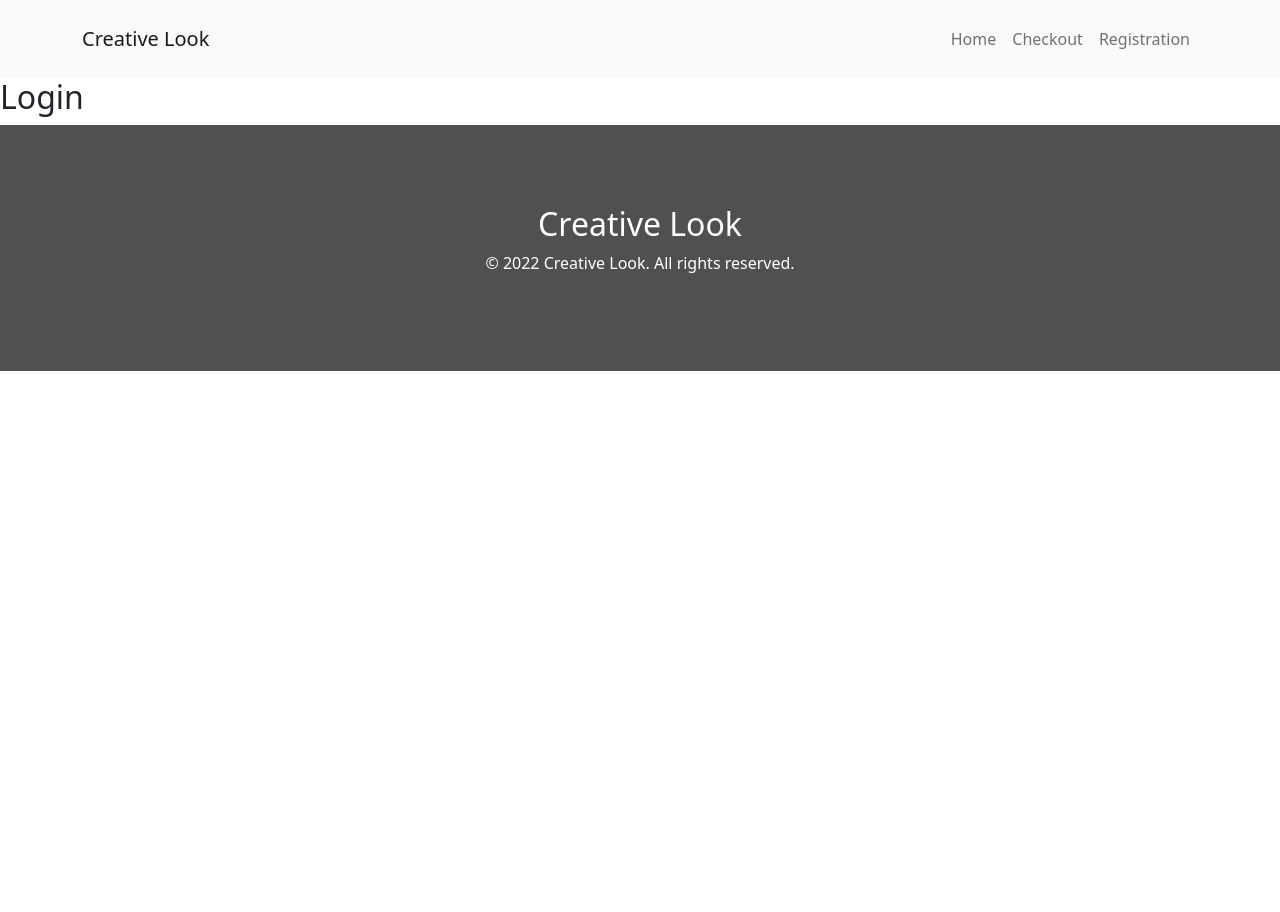
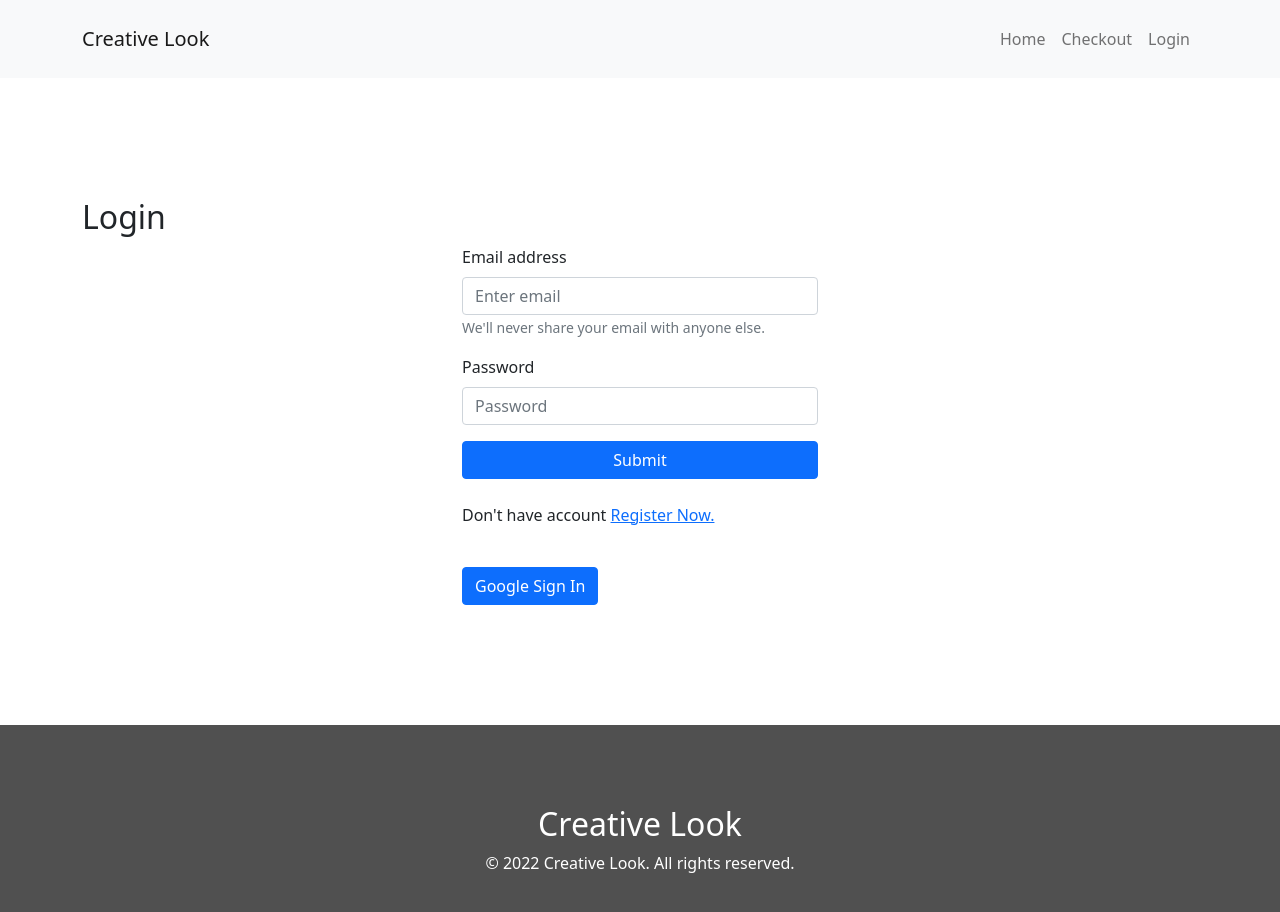
Before and after one commit to suzonkhan/creative-look, a React (Create React App) app: page /login in a window 1280 px wide. Shown: the top 912 px of the page. Before the commit the page ends 800 px from the top, so only its background shows below. Built offline with nearby package versions, Linux system fonts and the light colour scheme; no server answers.

Commit message:
login reg added

```diff
--- /dev/null
+++ b/src/Authentication/Authentication.js
@@ -0,0 +1,22 @@
+import React from 'react';
+import { Button } from 'react-bootstrap';
+import { useSignInWithGoogle } from 'react-firebase-hooks/auth';
+import { useLocation, useNavigate } from 'react-router-dom';
+import auth from '../firebase.init';
+
+const Authentication = () => {
+    let navigate = useNavigate();
+    let location = useLocation();
+    const [signInWithGoogle, user] = useSignInWithGoogle(auth);
+    let from = location.state?.from?.pathname || "/";
+    if (user) {
+        navigate(from, { replace: true });
+    }
+    return (
+        <div>
+             <Button onClick={() => signInWithGoogle()}>Google Sign In</Button>
+        </div>
+    );
+};
+
+export default Authentication;
--- a/src/Pages/Login/Login.js
+++ b/src/Pages/Login/Login.js
@@ -1,11 +1,85 @@
-import React from 'react';
+import React from "react";
+import { Button, Col, Container, Form, Row } from "react-bootstrap";
+import { useAuthState, useSignInWithEmailAndPassword } from "react-firebase-hooks/auth";
+import { Link, useLocation, useNavigate } from "react-router-dom";
+import Authentication from "../../Authentication/Authentication";
+import auth from "../../firebase.init";
 
 const Login = () => {
-    return (
+  let navigate = useNavigate();
+  let location = useLocation();
+  let from = location.state?.from?.pathname || "/";
+  const [signInWithEmailAndPassword, user, loading, error] =
+    useSignInWithEmailAndPassword(auth);
+
+    if (error) {
+        return (
+          <div>
+            <p>Error: {error.message}</p>
+          </div>
+        );
+      }
+      if (loading) {
+        return <p>Loading...</p>;
+      }
+    if (user) {
+        navigate(from, { replace: true });
+    }
+  const submitLogin = (event) => {
+    event.preventDefault();
+    const email = event.target.email.value;
+    const password = event.target.password.value;
+
+    signInWithEmailAndPassword(email, password);
+  };
+  return (
+    <section className="page-block">
+      <Container>
         <div>
-            <h2>Login</h2>
+          <h2>Login</h2>
         </div>
-    );
+        <Row className="justify-content-md-center">
+          <Col xs lg="4">
+            <Form onSubmit={submitLogin}>
+              <Form.Group className="mb-3" controlId="formBasicEmail">
+                <Form.Label>Email address</Form.Label>
+                <Form.Control
+                  type="email"
+                  name="email"
+                  placeholder="Enter email"
+                  required
+                />
+                <Form.Text className="text-muted">
+                  We'll never share your email with anyone else.
+                </Form.Text>
+              </Form.Group>
+
+              <Form.Group className="mb-3" controlId="formBasicPassword">
+                <Form.Label>Password</Form.Label>
+                <Form.Control
+                  type="password"
+                  name="password"
+                  placeholder="Password"
+                  required
+                />
+              </Form.Group>
+
+              <Button className="w-100" variant="primary" type="submit">
+                Submit
+              </Button>
+              <p className="my-4">Don't have account <Link to='/registration'>Register Now.</Link></p>
+            </Form>
+          </Col>
+
+        </Row>
+        <Row  className="justify-content-md-center mt-3">
+        <Col xs lg="4">
+              <Authentication></Authentication>
+          </Col>
+        </Row>
+      </Container>
+    </section>
+  );
 };
 
 export default Login;
--- a/src/Pages/Registration/Registration.js
+++ b/src/Pages/Registration/Registration.js
@@ -1,6 +1,7 @@
 import React, { useState } from "react";
 import { Button, Col, Container, Form, Row } from "react-bootstrap";
-import { useCreateUserWithEmailAndPassword } from 'react-firebase-hooks/auth';
+import { useCreateUserWithEmailAndPassword, useUpdateProfile } from 'react-firebase-hooks/auth';
+import { Link } from "react-router-dom";
 import auth from "../../firebase.init";
 
 const Registration = () => {
@@ -12,18 +13,20 @@ const Registration = () => {
         loading,
         error,
       ] = useCreateUserWithEmailAndPassword(auth);
-
-    const submitRegistration = (event) =>{
+      const [updateProfile] = useUpdateProfile(auth);
+    const submitRegistration = async (event) =>{
         event.preventDefault();
+        const name = event.target.name.value;
         const email = event.target.email.value;
         const password =event.target.password.value;
 
-        createUserWithEmailAndPassword(email, password);
+        await  createUserWithEmailAndPassword(email, password);
+        await updateProfile({ displayName: name});
     }
     if (user) {
         return (
           <div>
-            <p>Registered User: {user.user.email}</p>
+            <p>Registered User: {user?.user}</p>
           </div>
         );
       }
@@ -36,17 +39,19 @@ const Registration = () => {
         <Row className="justify-content-md-center">
           <Col xs lg="4">
             <Form onSubmit={submitRegistration}>
+            <Form.Group className="mb-3" controlId="formBasicName">
+                <Form.Label>Name</Form.Label>
+                <Form.Control type="name" name="name" placeholder="Enter name" required />
+              </Form.Group>
+
               <Form.Group className="mb-3" controlId="formBasicEmail">
                 <Form.Label>Email address</Form.Label>
-                <Form.Control type="email" name="email" placeholder="Enter email" />
-                <Form.Text className="text-muted">
-                  We'll never share your email with anyone else.
-                </Form.Text>
+                <Form.Control type="email" name="email" placeholder="Enter email" required />
               </Form.Group>
 
               <Form.Group className="mb-3" controlId="formBasicPassword">
                 <Form.Label>Password</Form.Label>
-                <Form.Control type="password" name="password" placeholder="Password" />
+                <Form.Control type="password" name="password" placeholder="Password" required />
               </Form.Group>
               {/* <Form.Group className="mb-3" controlId="formBasicCheckbox">
                 <Form.Check type="checkbox" label="Check me out" />
@@ -54,6 +59,7 @@ const Registration = () => {
               <Button className="w-100" variant="primary" type="submit">
                 Submit
               </Button>
+              <p className="my-4">Already Have account <Link to='/login'>Login Now.</Link></p>
             </Form>
           </Col>
         </Row>
--- a/src/RequireAuth/RequireAuth.js
+++ b/src/RequireAuth/RequireAuth.js
@@ -1,11 +1,12 @@
 import React from "react";
+import { useAuthState } from "react-firebase-hooks/auth";
 import { Navigate, useLocation } from "react-router-dom";
 import auth from "../firebase.init";
 
 const RequireAuth = ({ children }) => {
   const location = useLocation();
-
-  if (!auth.user) {
+  const [user] = useAuthState(auth);
+  if (!user) {
     // Redirect them to the /login page, but save the current location they were
     // trying to go to when they were redirected. This allows us to send them
     // along to that page after they login, which is a nicer user experience
--- a/src/Shared/Header/Header.js
+++ b/src/Shared/Header/Header.js
@@ -1,21 +1,36 @@
-import React from 'react';
-import { Container, Nav, Navbar, NavDropdown } from 'react-bootstrap';
-import { Link } from 'react-router-dom';
+import { signOut } from "firebase/auth";
+import React from "react";
+import { Button, Container, Nav, Navbar, NavDropdown } from "react-bootstrap";
+import { useAuthState } from "react-firebase-hooks/auth";
+import { Link } from "react-router-dom";
+import auth from "../../firebase.init";
 
 const Header = () => {
+  const [user] = useAuthState(auth);
   return (
     <Navbar bg="light" expand="lg">
       <Container>
-        <Link className='navbar-brand' to="/">Creative Look</Link>
+        <Link className="navbar-brand" to="/">
+          Creative Look
+        </Link>
         {/* <Navbar.Brand href="#home">Creative Look</Navbar.Brand> */}
         <Navbar.Toggle aria-controls="basic-navbar-nav" />
         <Navbar.Collapse id="basic-navbar-nav">
           <Nav className="ms-auto">
+            <Link to="/" className="nav-link">
+              Home
+            </Link>
+            <Link to="/checkout" className="nav-link">
+              Checkout
+            </Link>
 
-              <Link to="/" className='nav-link'>Home</Link>
-              <Link to="/checkout" className='nav-link'>Checkout</Link>
-              <Link to="/registration" className='nav-link'>Registration</Link>
-
+            {user ?
+               <Button onClick={()=> signOut(auth)}> Logout </Button>
+             :
+              <Link to="/login" className="nav-link">
+                Login
+              </Link>
+            }
           </Nav>
         </Navbar.Collapse>
       </Container>
```
Lines whose indentation alone changed are shown as unchanged.
